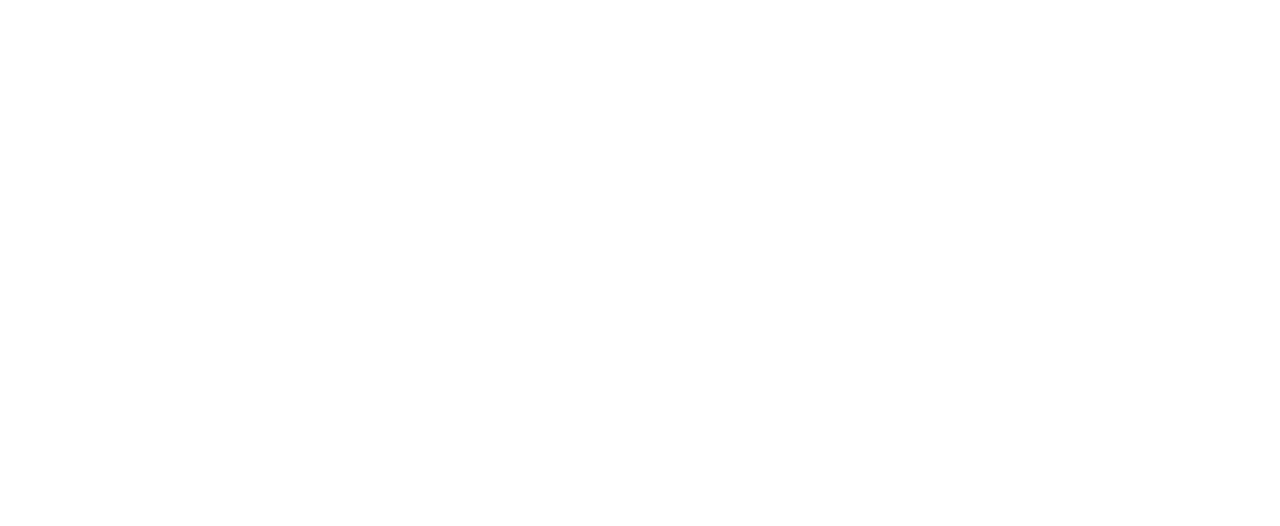
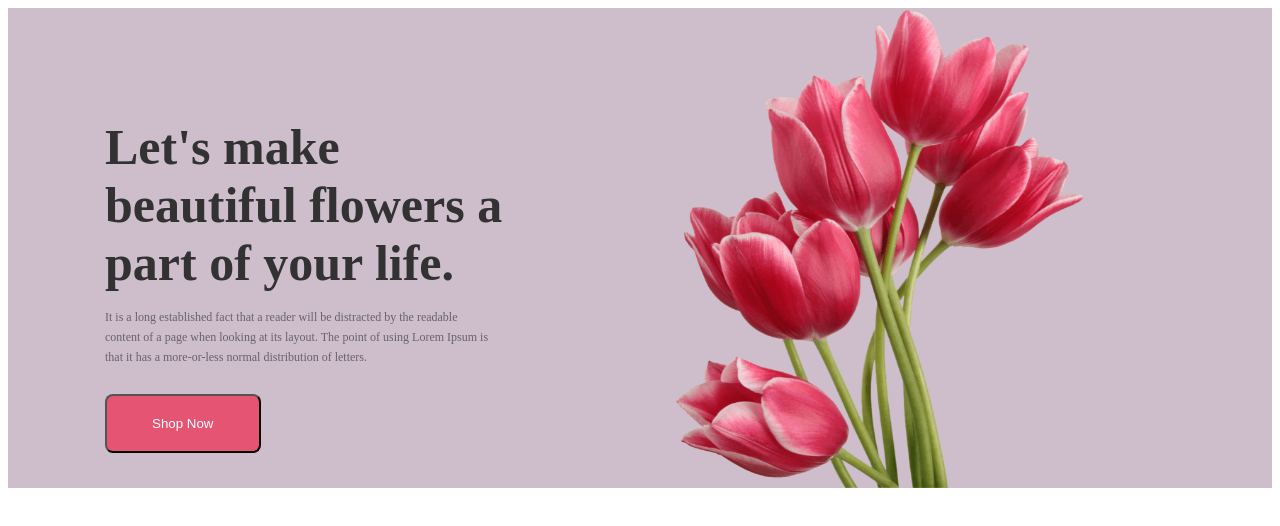
Before and after one commit to Shourav-Shingha/assainment1, a plain HTML site: page index.html in a window 1280 px wide. Drawn offline with Linux system fonts and the light colour scheme.

Commit message:
first section complete

```diff
--- a/index.html
+++ b/index.html
@@ -4,6 +4,10 @@
     <meta charset="UTF-8">
     <meta name="viewport" content="width=device-width, initial-scale=1.0">
     <title>flower shop</title>
+    <link rel="stylesheet" href="style.css">
+    <link rel="preconnect" href="https://fonts.googleapis.com">
+    <link rel="preconnect" href="https://fonts.gstatic.com" crossorigin>
+    <link href="https://fonts.googleapis.com/css2?family=Playfair+Display:wght@800&display=swap" rel="stylesheet">
 </head>
 <body>
     <header>
@@ -11,9 +15,17 @@
     </header>
 
     <main>
-
+        <section class="first-section">
+            <div class="writing-site">
+                <h1 id="heading">Let's make <br> beautiful flowers a <br> part of your life.</h1>
+                <p class="paragraph">It is a long established fact that a reader will be distracted by the readable <br> content of a page when looking at its layout. The point of using Lorem Ipsum is <br> that it has a more-or-less normal distribution of letters.</p>
+                <button class="first-btn"><a href="#">Shop Now</a></button>
+            </div>
+            <div class="picture-site">
+                <img class="sectionOne-pic" src="/Flower Asset/pngwing 10.png" alt="">
+            </div>
+        </section>
     </main>
-
     <footer>
 
     </footer>
--- a/style.css
+++ b/style.css
@@ -0,0 +1,50 @@
+*{
+    /* width: 0px;
+    height: 0px; */
+    font-family: font-family: 'Playfair Display', serif;;
+}
+.first-section{
+    display: flex;
+    background-color:rgba(174, 147, 170, 0.6);
+    justify-content: center;
+    gap: 50px;
+
+}
+.writing-site{
+max-width: 500px;
+justify-content: center;
+margin-top: 110px;
+}
+.first-btn, .paragraph{
+    margin-top: 15px;
+}
+#heading{
+color: #323232;
+font-size: 50px;
+width: 708px;
+margin: 0px;
+}
+.paragraph{
+color: rgba(37, 36, 36, 0.6);
+font-size: 12px;
+line-height: 20px;
+width: 634px;
+}
+.first-btn{
+    padding: 20px 45px;
+    border-radius: 8px;
+    background-color: rgba(229, 84, 115, 1);
+}
+.first-btn a{
+    text-decoration: none;
+    color: rgba(255, 255, 255, 1);
+}
+.picture-site {
+    height: 480px;
+    width: 520px;
+}
+.sectionOne-pic{
+    width: 450px;
+    height: 480px;
+}
+}
```
